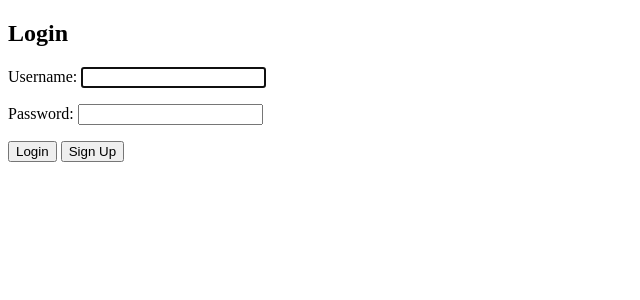
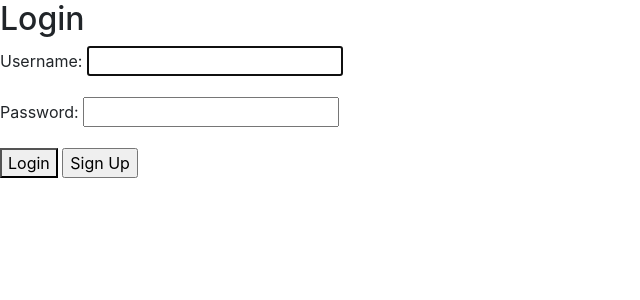
Before and after one commit to vdmamaril06/isanaysay, a Django app: page /isanaysay/login/ in a window 1280 px wide. Shown: the top 300 px of the page, without its empty margins (0-640 px from the left). Run offline with Django 3.2, Linux system fonts and the light colour scheme; some libraries are stand-ins or nearby versions.

Commit message:
2nd commit

```diff
--- a/templates/base.html
+++ b/templates/base.html
@@ -2,6 +2,12 @@
 <!DOCTYPE html>
 <html>
 <head>
+    <!-- Required meta tags -->
+    <meta charset="utf-8">
+    <meta name="viewport" content="width=device-width, initial-scale=1, shrink-to-fit=no">
+
+    <!-- Bootstrap CSS -->
+    <link rel="stylesheet" href="https://stackpath.bootstrapcdn.com/bootstrap/4.3.1/css/bootstrap.min.css" integrity="sha384-ggOyR0iXCbMQv3Xipma34MD+dH/1fQ784/j6cY/iJTQUOhcWr7x9JvoRxT2MZw1T" crossorigin="anonymous">
   <meta charset="utf-8">
   <title>{% block title %}iSanaysay Application{% endblock %}</title>
 </head>
```
Also changed, not shown: db.sqlite3, 1 other file.
